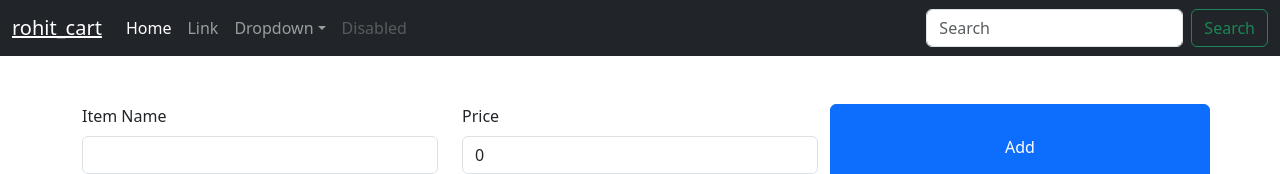
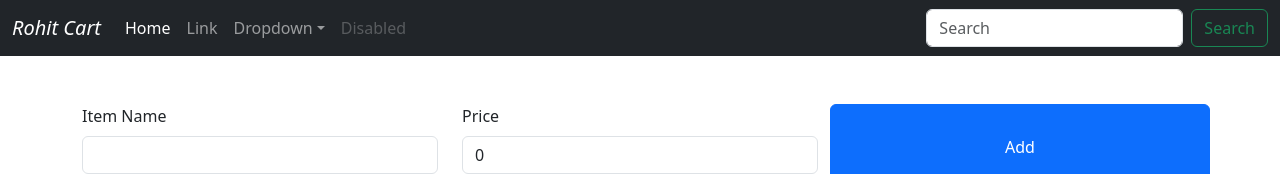
Before and after one commit to Rohit23092018/first_Reactjs_Project, a React (Vite) app in the folder rohit_cart/: page / in a window 1280 px wide. Shown: the top 174 px of the page. Built offline with nearby package versions, Linux system fonts and the light colour scheme.

Commit message:
Adding add item form

```diff
--- a/rohit_cart/index.html
+++ b/rohit_cart/index.html
@@ -4,7 +4,7 @@
     <meta charset="UTF-8" />
     <link rel="icon" type="image/svg+xml" href="/vite.svg" />
     <meta name="viewport" content="width=device-width, initial-scale=1.0" />
-    <title>Vite + React</title>
+    <title>Rohit Cart</title>
     <!-- Bootstrap CSS -->
     <link
       href="https://cdn.jsdelivr.net/npm/bootstrap@5.3.3/dist/css/bootstrap.min.css"
--- a/rohit_cart/src/components/Additem.jsx
+++ b/rohit_cart/src/components/Additem.jsx
@@ -11,7 +11,7 @@ class AddItem extends Component {
     render() {
         return (<form className='row mb-5' onSubmit={(e)=>{
             e.preventDefault();
-            this.props.addItem(this.state.productName,this.state.productPrice);
+            this.props.addItem(this.state.productName,Number(this.state.productPrice));
         }}>
             <div className="mb-3 col-4">
               <label htmlFor="inputName" className="form-label">
@@ -36,7 +36,7 @@ class AddItem extends Component {
                 className="form-control"
                 id="ItemPrice"
                 name="productPrice"
-                onChange={(e)=>{this.setState({productPrice: e.currentTarget.value})}}
+                onChange={(e)=>{this.setState({productPrice: Number(e.currentTarget.value)})}}
                 value={this.state.productPrice}
               />
             </div>
--- a/rohit_cart/src/components/navbar.jsx
+++ b/rohit_cart/src/components/navbar.jsx
@@ -6,7 +6,7 @@ class Navbar extends Component {
       <>
         <nav className="navbar navbar-expand-lg navbar-dark bg-dark">
           <div className="container-fluid">
-            <a className="navbar-brand" href="#"><u>rohit_cart</u></a>
+            <a className="navbar-brand" href="#"><i>Rohit Cart</i></a>
             <button
               className="navbar-toggler"
               type="button"
```
